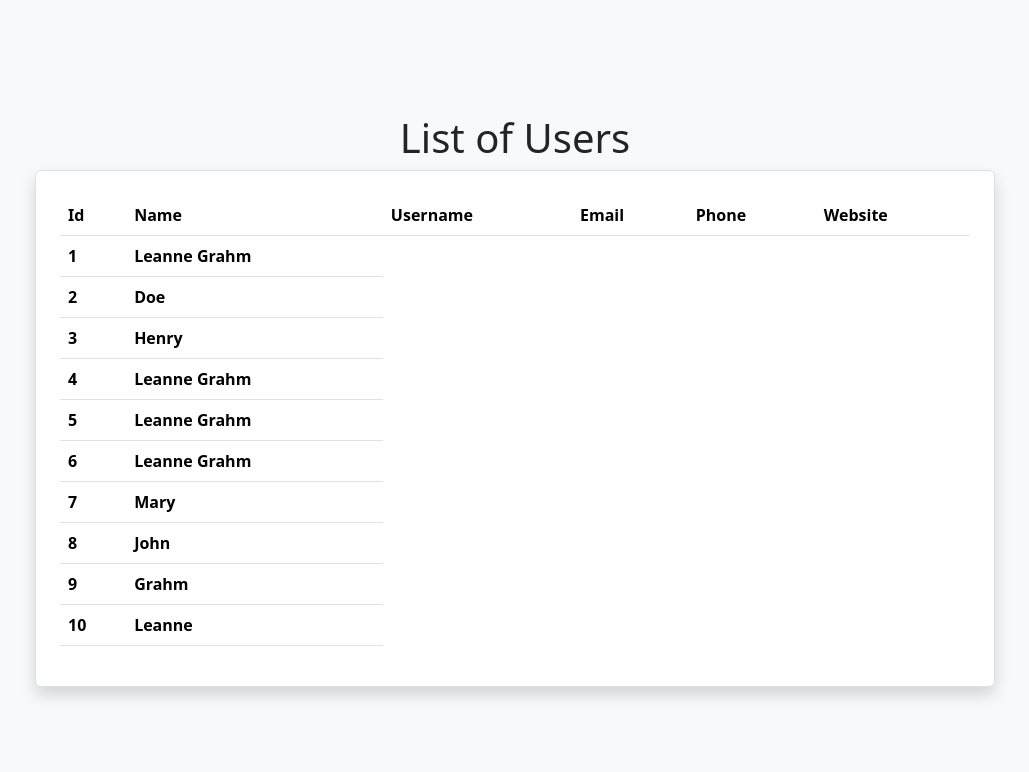
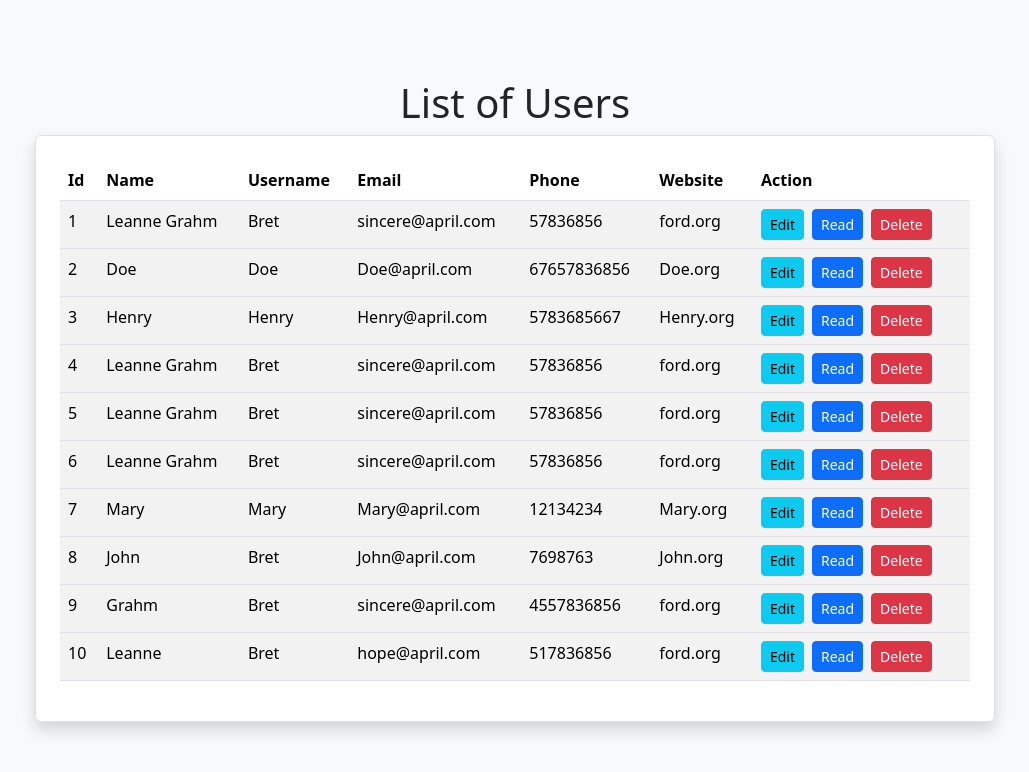
Before and after one commit to aswathyeg/react-crud-api, a React (Vite) app: page / in a window 1280 px wide. Shown: the top 772 px of the page, without its empty margins (125-1154 px from the left). Built offline with nearby package versions, Linux system fonts and the light colour scheme; data requests are answered from the project's data file.

Commit message:
added axios

```diff
--- a/src/Home.jsx
+++ b/src/Home.jsx
@@ -1,13 +1,23 @@
-import React from 'react'
+import React, { useEffect,useState } from 'react'
 import {users} from '../db.json'
 import { Table,Button } from 'react-bootstrap'
+import axios from 'axios'
 const Home = () => {
+  const[data,setData]=useState([])
+
+  useEffect(()=>{
+    axios.get('http://localhost:3000/users')
+    .then(res=>setData(res.data))
+    .catch(err=>console.log(err))
+
+
+  },[])
   return (
     <div className='d-flex flex-column justify-content-center align-items-center bg-light vh-100'>
       <h1>List of Users</h1>
       <div className='w-75 rounded bg-white border shadow p-4'>
 
-      <Table>
+      <Table className='table table-striped'>
       <thead>
         <tr>
           <th>
@@ -28,17 +38,38 @@ const Home = () => {
           <th>
            Website
           </th>
+          <th>
+           Action
+          </th>
         </tr>
       </thead>
-      {users.map((items)=>
+      {data.map((items,i)=>
     <tbody>
-    <tr>
-      <th>
+    <tr key={i}>
+      <td>
 {items.id}
-      </th>
-      <th>
+      </td>
+      <td>
 {items.name}
-      </th>
+      </td>
+      <td>
+{items.username}
+      </td>
+      <td>
+{items.email}
+      </td>
+      <td>
+{items.phone}
+      </td>
+      <td>
+{items.website}
+      </td>
+      <td>
+
+      <Button className='btn btn-sm btn-info me-2' >Edit</Button>
+      <Button className='btn btn-sm btn-primary me-2' >Read</Button>
+      <Button className='btn btn-sm btn-danger me-2' >Delete</Button>
+      </td>
     </tr>
   </tbody>)}
 
```
